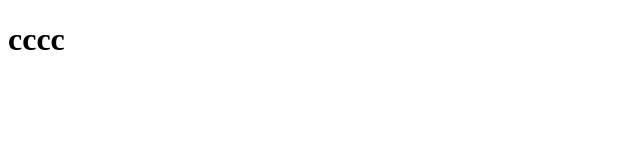
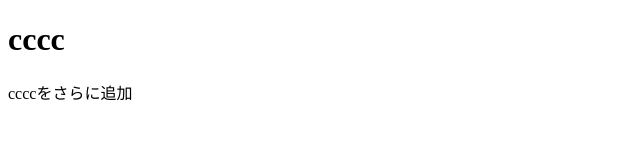
Before and after one commit to risa-prog/dotInstall, a plain HTML site: page index3.html in a window 1280 px wide. Shown: the whole page, without its empty margins (0-640 px from the left). Drawn offline with Linux system fonts and the light colour scheme.

Commit message:
--no-edit

```diff
--- a/index3.html
+++ b/index3.html
@@ -7,5 +7,6 @@
 </head>
 <body>
     <h1>cccc</h1>
+    <p>ccccをさらに追加</p>
 </body>
 </html>
```
